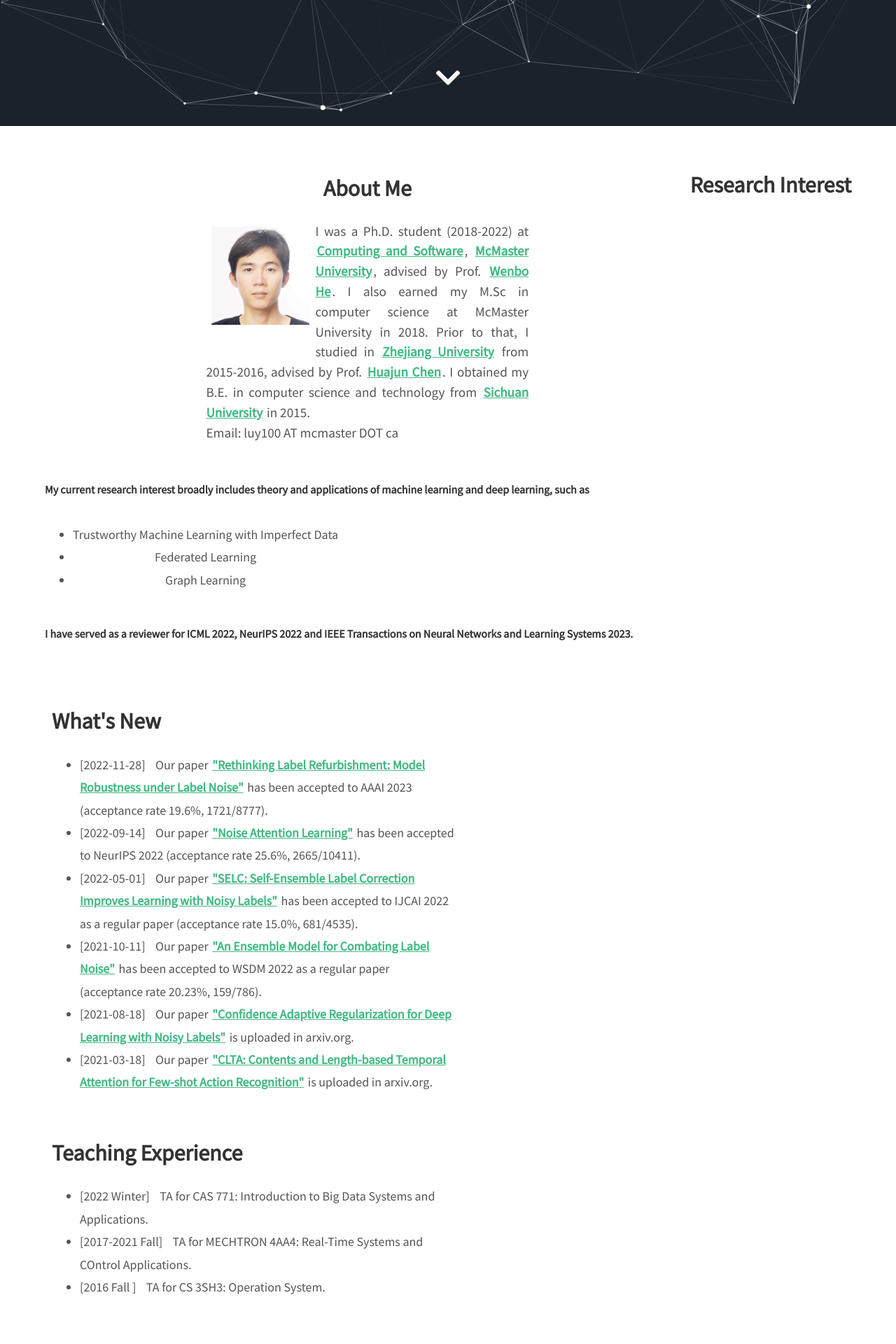
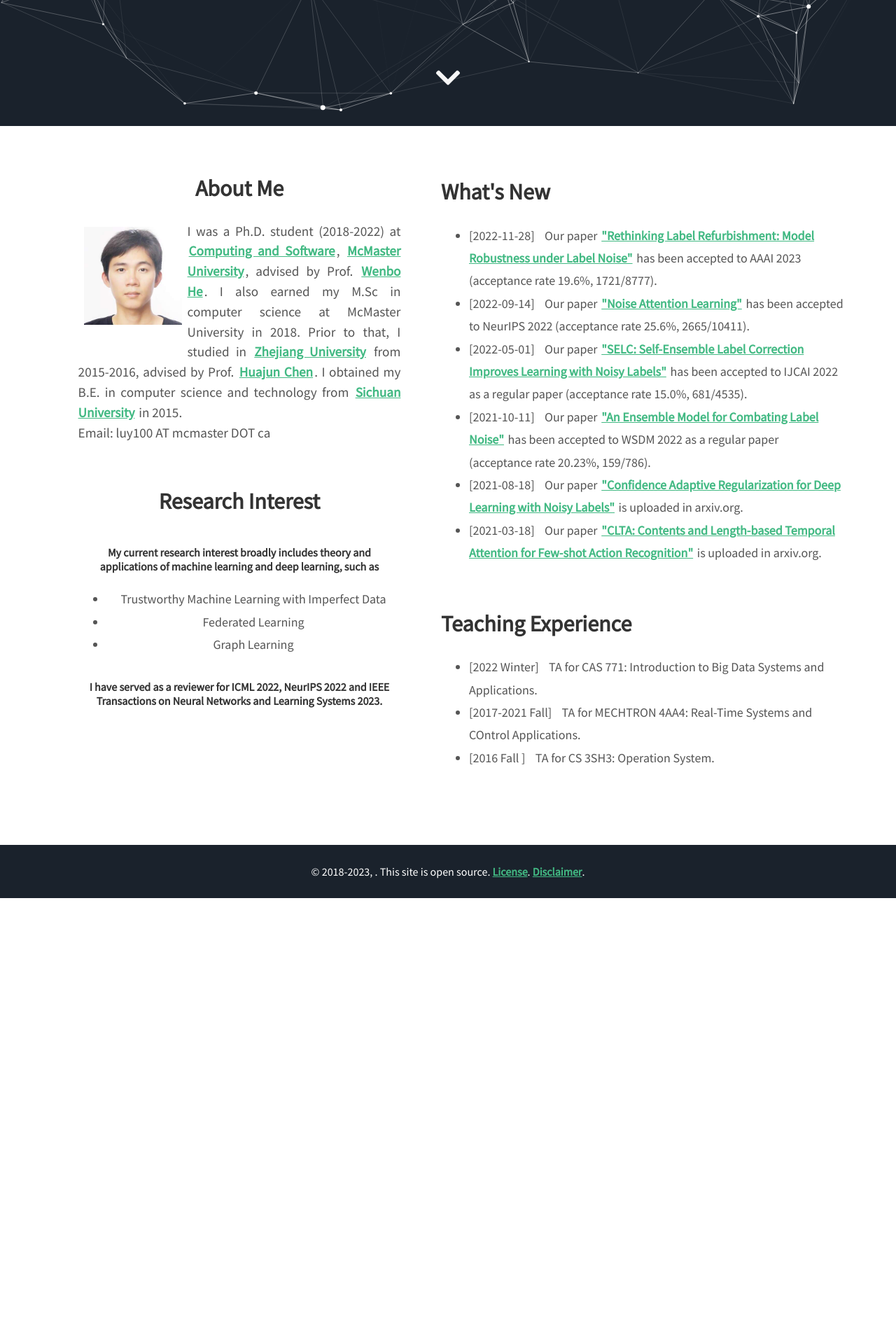
Before and after one commit to MacLLL/MacLLL.github.io, a Jekyll site: the page built from index.html, in a window 1280 px wide. Shown: the part 720-2640 px from the top of the page at 70% size. Built offline with Jekyll 4.4.1, drawn with Linux system fonts in a browser that asks for light colours; nearby versions of some CDN libraries; after the commit the page ends 2003 px from its top, so only the background shows below that.

Commit message:
Update index.html

```diff
--- a/index.html
+++ b/index.html
@@ -1,7 +1,7 @@
 ---
 layout: home
 ---
-<div class="user-details">
+<div class="user-details", align="left">
 <h2> About Me </h2>
 <div style="float:left; clear: both;" align="center">
 <img src="https://MacLLL.github.io/images/touxiang_new3.jpg" width="140" alt="" hspace="8" vspace="8">
@@ -16,8 +16,6 @@
 	<p> <small> If you are not seeing a map, please disable Ad block </small></p>
 </div>
 -->
-
-</div>
 <h2>Research Interest</h2>
 <h4> My current research interest broadly includes theory and applications of machine learning and deep learning, such as </h4>
 <ul style="line-height:180%">
@@ -28,6 +26,8 @@
 	<!-- <li>Classification</li> -->
 </ul>
 <h4> I have served as a reviewer for ICML 2022, NeurIPS 2022 and IEEE Transactions on Neural Networks and Learning Systems 2023.</h4>
+</div>
+
 
 <div class="permlinks">
 <!-- <h2>Recent Works</h2> -->
```
